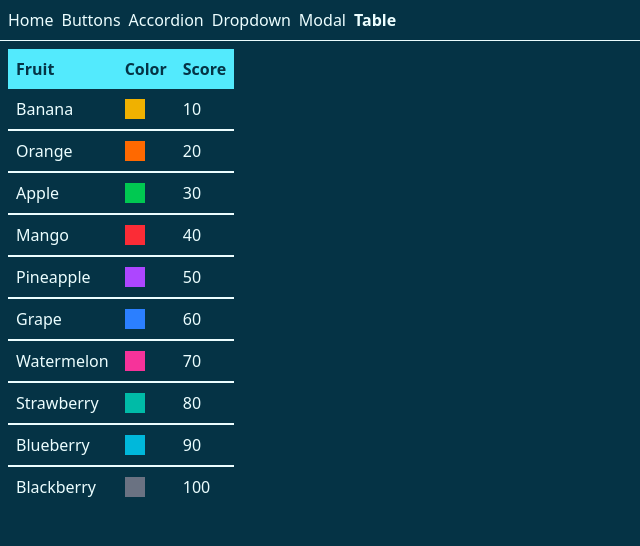
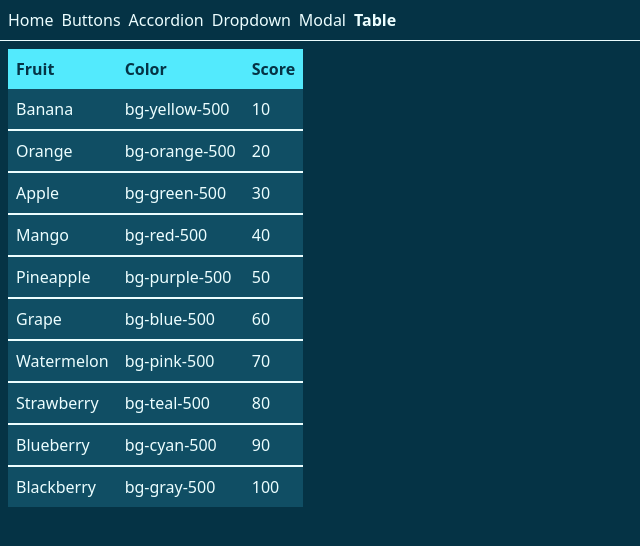
Before and after one commit to SmackSmash/comps-ts, a React (Vite) app: page /table in a window 1280 px wide. Shown: the top 546 px of the page, without its empty margins (0-640 px from the left). Built offline with nearby package versions, Linux system fonts and the light colour scheme.

Commit message:
Programattic rendering and type safery

```diff
--- a/src/components/Table.tsx
+++ b/src/components/Table.tsx
@@ -1,7 +1,10 @@
-import type { FC } from 'react';
+import type { FC, JSX } from 'react';
 import type { Fruit } from '../types';
 
-const Table: FC<{ data: Fruit[]; config: Array<{ label: string }> }> = ({ data, config }) => {
+const Table: FC<{
+  data: Fruit[];
+  config: Array<{ label: string; render: (fruit: Fruit) => string | number | JSX.Element }>;
+}> = ({ data, config }) => {
   return (
     <table>
       <thead className='bg-cyan-300 text-cyan-950'>
@@ -13,14 +16,12 @@ const Table: FC<{ data: Fruit[]; config: Array<{ label: string }> }> = ({ data,
           ))}
         </tr>
       </thead>
-      <tbody>
-        {data.map(({ name, color, score }, index) => (
+      <tbody className='bg-cyan-900'>
+        {data.map((fruit, index) => (
           <tr key={index} className={index < data.length - 1 ? 'border-b-2' : ''}>
-            <td className='p-2'>{name}</td>
-            <td className='p-2'>
-              <div className={`${color} h-5 w-5`}></div>
-            </td>
-            <td className='p-2'>{score}</td>
+            {config.map(element => (
+              <td className='p-2'>{element.render(fruit)}</td>
+            ))}
           </tr>
         ))}
       </tbody>
--- a/src/routes/table.tsx
+++ b/src/routes/table.tsx
@@ -1,5 +1,6 @@
 import { createFileRoute } from '@tanstack/react-router';
 import Table from '../components/Table';
+import type { Fruit } from '../types';
 
 const RouteComponent = () => {
   // Generated by Supermaven
@@ -16,7 +17,11 @@ const RouteComponent = () => {
     { name: 'Blackberry', color: 'bg-gray-500', score: 100 }
   ];
 
-  const config = [{ label: 'Fruit' }, { label: 'Color' }, { label: 'Score' }];
+  const config = [
+    { label: 'Fruit', render: (fruit: Fruit) => fruit.name },
+    { label: 'Color', render: (fruit: Fruit) => fruit.color },
+    { label: 'Score', render: (fruit: Fruit) => fruit.score }
+  ];
 
   return <Table data={data} config={config} />;
 };
```
